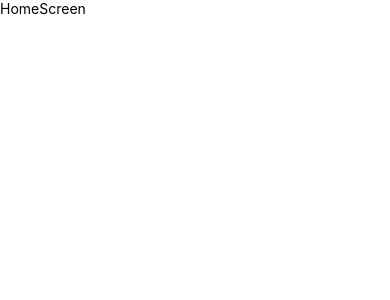
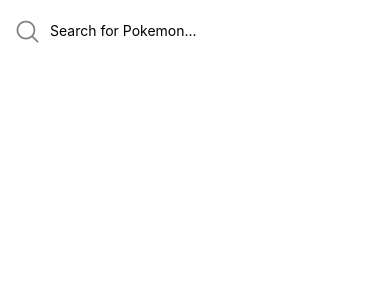
Before and after one commit to erinoggz/pokemon, a React Native app: screen / in a window 390 px wide. Shown: the top 300 px of the page. Built offline with nearby package versions, Linux system fonts and the light colour scheme.

Commit message:
add search bar in home screen

```diff
--- a/app/screens/HomeScreen.tsx
+++ b/app/screens/HomeScreen.tsx
@@ -1,10 +1,21 @@
 import React from 'react';
-import {Text, View} from 'react-native';
+import {View} from 'react-native';
+import Input from '../component/Input/Input';
+import Search from 'react-native-vector-icons/AntDesign';
 
 const HomeScreen = (): React.JSX.Element => {
   return (
-    <View>
-      <Text>HomeScreen</Text>
+    <View style={{flex: 1}}>
+      <View>
+        <Input
+          background={'white'}
+          placeholder="Search for Pokemon..."
+          style={{paddingHorizontal: 50}}
+        />
+        <View style={{position: 'absolute', top: 18, left: 15}}>
+          <Search name="search1" size={25} color="grey" />
+        </View>
+      </View>
     </View>
   );
 };
```
